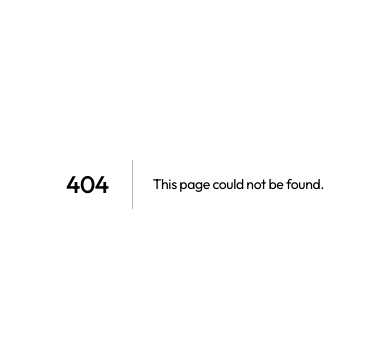
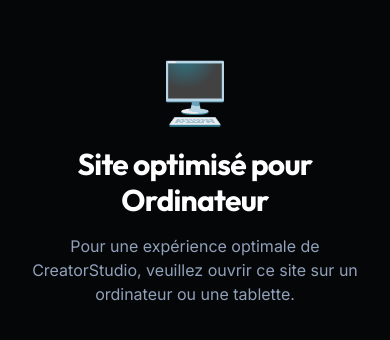
Before and after one commit to NdarawFall/youtube_tools, a Next.js app: page /mobile-restricted in a window 390 px wide. Before the commit this address had no page. Shown: the part 238-578 px from the top of the page. Built offline with nearby package versions, Linux system fonts and the light colour scheme.

Commit message:
feat: restreindre l'accès mobile globalement

```diff
--- /dev/null
+++ b/src/app/mobile-restricted/page.tsx
@@ -0,0 +1,11 @@
+export default function MobileRestrictedPage() {
+  return (
+    <div className="min-h-screen bg-[#050608] flex flex-col items-center justify-center p-6 text-center text-slate-200">
+      <div className="text-6xl mb-6">🖥️</div>
+      <h1 className="text-3xl font-bold mb-4 text-white">Site optimisé pour Ordinateur</h1>
+      <p className="text-slate-400 max-w-sm">
+        Pour une expérience optimale de CreatorStudio, veuillez ouvrir ce site sur un ordinateur ou une tablette.
+      </p>
+    </div>
+  );
+}
--- /dev/null
+++ b/src/middleware.ts
@@ -0,0 +1,19 @@
+import { NextResponse } from 'next/server';
+import type { NextRequest } from 'next/server';
+
+export function middleware(request: NextRequest) {
+  const userAgent = request.headers.get('user-agent') || '';
+  const isMobile = /Android|webOS|iPhone|iPad|iPod|BlackBerry|IEMobile|Opera Mini/i.test(userAgent);
+
+  const isRestrictedPage = request.nextUrl.pathname === '/mobile-restricted';
+
+  if (isMobile && !isRestrictedPage) {
+    return NextResponse.redirect(new URL('/mobile-restricted', request.url));
+  }
+
+  return NextResponse.next();
+}
+
+export const config = {
+  matcher: ['/((?!api|_next/static|_next/image|favicon.ico).*)'],
+};
```
